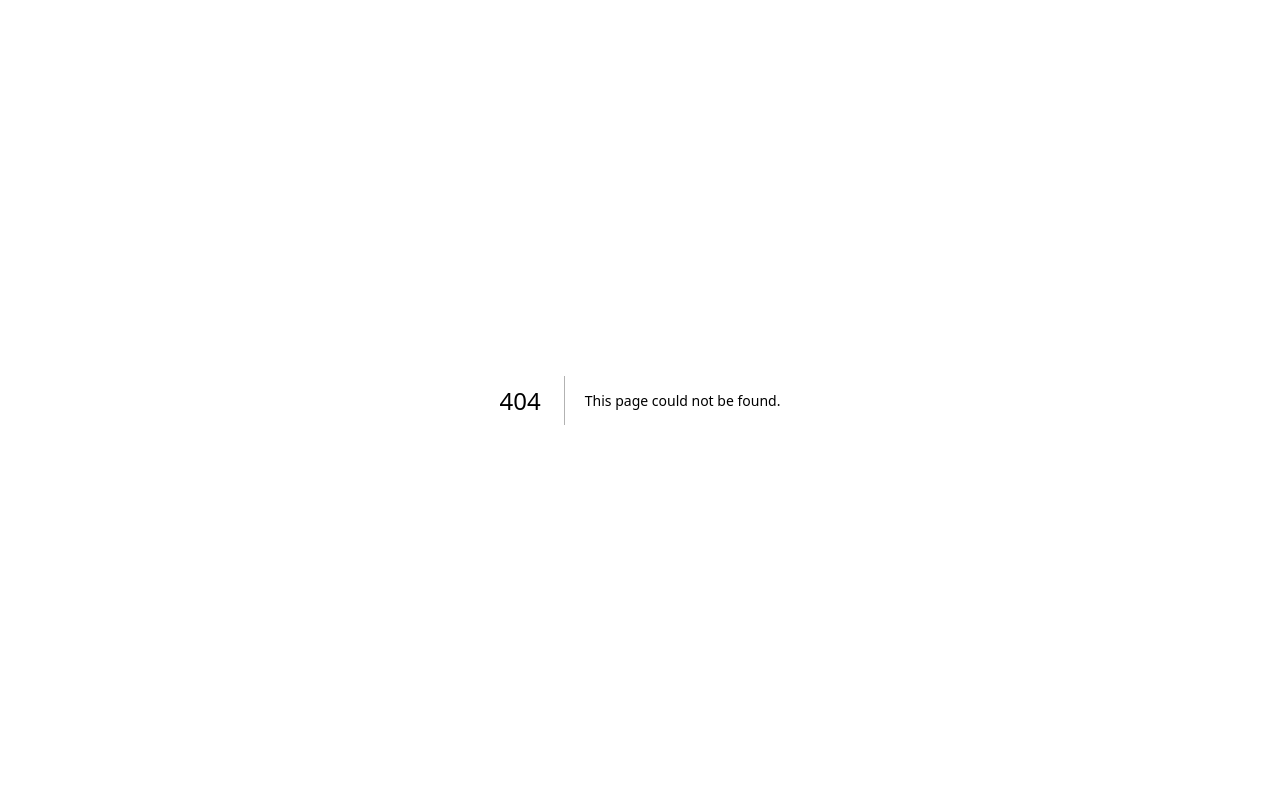
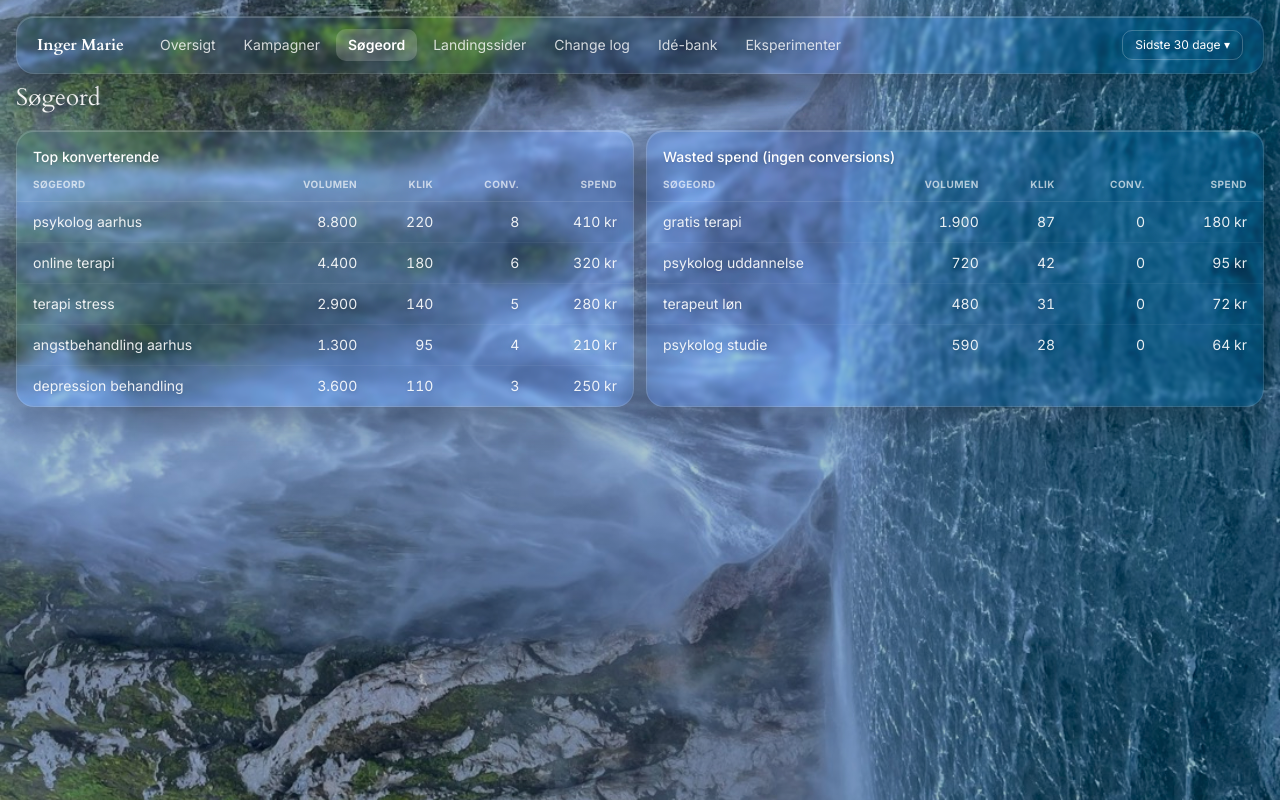
Before and after one commit to Naiture/Psykoterapeut.net, a Next.js app in the folder dashboard/: page /sogeord in a window 1280 px wide. Before the commit this address had no page. Built offline with nearby package versions, Linux system fonts and the light colour scheme.

Commit message:
feat(dashboard): build Søgeord page (top + wasted tables)

```diff
--- /dev/null
+++ b/dashboard/src/app/(dashboard)/sogeord/page.tsx
@@ -0,0 +1,49 @@
+import { GlassCard } from "@/components/glass-card";
+import { SectionHeading } from "@/components/section-heading";
+import { topConverting, wastedSpend } from "@/lib/fixtures/keywords";
+import type { Keyword } from "@/lib/types";
+
+function KeywordTable({ keywords }: { keywords: Keyword[] }) {
+  return (
+    <table className="w-full text-sm">
+      <thead>
+        <tr className="border-b border-white/10 text-[10px] uppercase tracking-wider text-white/65">
+          <th className="px-4 py-2.5 text-left">Søgeord</th>
+          <th className="px-4 py-2.5 text-right">Volumen</th>
+          <th className="px-4 py-2.5 text-right">Klik</th>
+          <th className="px-4 py-2.5 text-right">Conv.</th>
+          <th className="px-4 py-2.5 text-right">Spend</th>
+        </tr>
+      </thead>
+      <tbody>
+        {keywords.map((k) => (
+          <tr key={k.term} className="border-b border-white/5 last:border-0 text-white/90 drop-shadow">
+            <td className="px-4 py-2.5">{k.term}</td>
+            <td className="px-4 py-2.5 text-right tabular-nums">{k.searchVolume.toLocaleString("da-DK")}</td>
+            <td className="px-4 py-2.5 text-right tabular-nums">{k.clicks}</td>
+            <td className="px-4 py-2.5 text-right tabular-nums">{k.conversions}</td>
+            <td className="px-4 py-2.5 text-right tabular-nums">{k.spendKr} kr</td>
+          </tr>
+        ))}
+      </tbody>
+    </table>
+  );
+}
+
+export default function SogeordPage() {
+  return (
+    <div className="space-y-4 mt-2">
+      <SectionHeading>Søgeord</SectionHeading>
+      <div className="grid gap-3 lg:grid-cols-2">
+        <GlassCard className="overflow-hidden">
+          <div className="px-4 pt-4 text-sm font-medium text-white drop-shadow">Top konverterende</div>
+          <KeywordTable keywords={topConverting} />
+        </GlassCard>
+        <GlassCard className="overflow-hidden">
+          <div className="px-4 pt-4 text-sm font-medium text-white drop-shadow">Wasted spend (ingen conversions)</div>
+          <KeywordTable keywords={wastedSpend} />
+        </GlassCard>
+      </div>
+    </div>
+  );
+}
```
